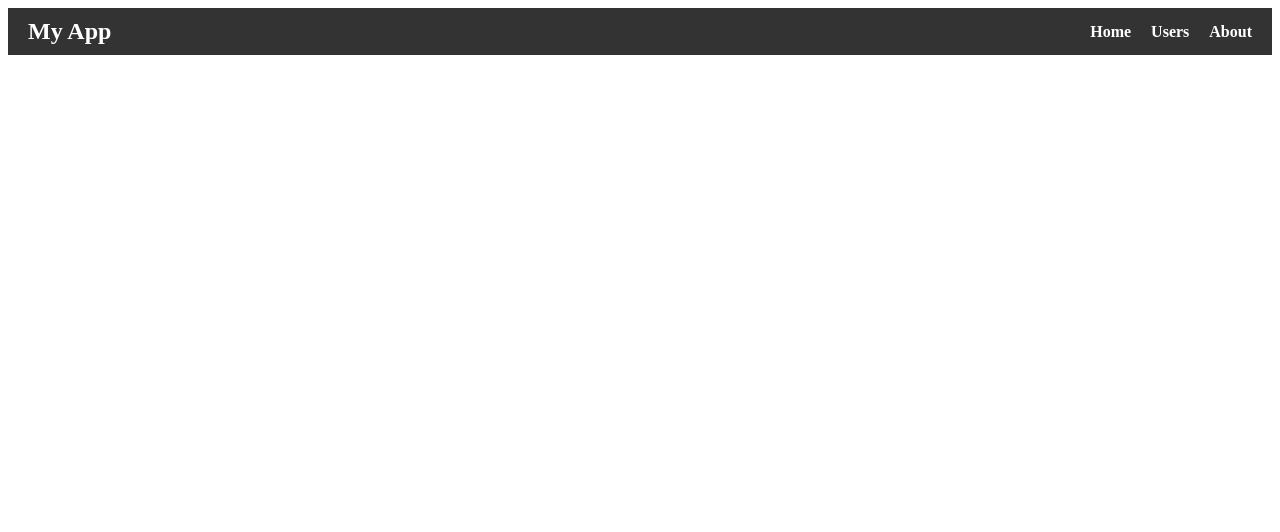
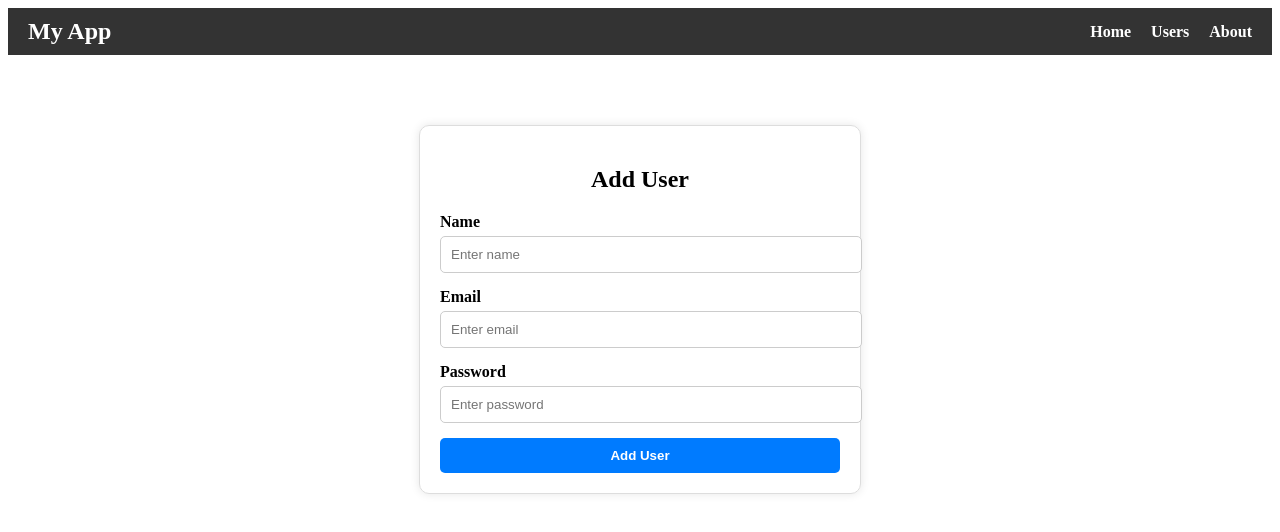
Before and after one commit to dineshcodecrafts/react-learning-app-5, a React (Vite) app: page /AddUser in a window 1280 px wide. Shown: the top 532 px of the page. Built offline with nearby package versions, Linux system fonts and the light colour scheme; what @react-pdf/renderer would draw is missing.

Commit message:
add and show list is working

```diff
--- a/package.json
+++ b/package.json
@@ -15,7 +15,8 @@
     "jspdf": "^3.0.3",
     "react": "^18.3.1",
     "react-dom": "^18.3.1",
-    "react-router-dom": "^7.9.3"
+    "react-router-dom": "^7.9.3",
+    "react-spinners": "^0.17.0"
   },
   "devDependencies": {
     "@eslint/js": "^9.17.0",
--- a/src/App.jsx
+++ b/src/App.jsx
@@ -4,6 +4,7 @@ import Home from "./pages/Home";
 import Users from "./pages/Users";
 import About from "./pages/About";
 import EditData from "./pages/EditData";
+import AddUser from "./pages/AddUser";
 
 function App() {
   return (
@@ -15,6 +16,7 @@ function App() {
           <Route path="/" element={<Home/>} />
           <Route path="/users" element={<Users />} />
           <Route path="/about" element={<About />} />
+          <Route path="/AddUser" element={<AddUser/>} />
           <Route path="/EditData" element={<EditData />} />
           <Route path="/EditData/:id" element={<EditData />} /> {/* ✅ Add this */}
         </Routes>
--- a/src/api/usersApi.js
+++ b/src/api/usersApi.js
@@ -22,3 +22,18 @@ export const deleteUserById = async (id) => {
     });
     return await response.json();
 }
+
+// Add User
+export const addUser = async (userData) => {
+    const response = await fetch(`${API_URL}/store`, {
+        method: "POST",
+        headers: {
+            "Content-Type": "application/json",
+            Authorization: `${Auth_key}`,
+            Accept: "application/json",
+        },
+        body: JSON.stringify(userData),
+    });
+
+    return await response.json();
+};
--- /dev/null
+++ b/src/pages/AddUser.jsx
@@ -0,0 +1,152 @@
+import React, { useState } from "react";
+import { addUser } from "../api/usersApi";
+
+const AddUserForm = () => {
+  const [formData, setFormData] = useState({
+    name: "",
+    email: "",
+    password: "",
+  });
+
+  const [message, setMessage] = useState("");
+
+  const handleChange = (e) => {
+    setFormData({
+      ...formData,
+      [e.target.name]: e.target.value,
+    });
+  };
+
+  const handleSubmit = async (e) => {
+    e.preventDefault();
+    try {
+      const data = await addUser(formData);
+      if (data && !data.errors) {
+        setMessage("✅ User added successfully!");
+        setFormData({ name: "", email: "", password: "" });
+      } else {
+        setMessage("❌ Failed to add user — " + (data.message || ""));
+      }
+    } catch (error) {
+      console.error(error);
+      setMessage("⚠️ Something went wrong");
+    }
+  };
+
+  return (
+    <div
+      style={{
+        maxWidth: "400px",
+        margin: "50px auto",
+        padding: "20px",
+        border: "1px solid #ddd",
+        borderRadius: "10px",
+        boxShadow: "0 0 10px rgba(0,0,0,0.1)",
+      }}
+    >
+      <h2 style={{ textAlign: "center", marginBottom: "20px" }}>Add User</h2>
+
+      <form onSubmit={handleSubmit}>
+        <div style={{ marginBottom: "15px" }}>
+          <label
+            style={{
+              display: "block",
+              marginBottom: "5px",
+              fontWeight: "bold",
+            }}
+          >
+            Name
+          </label>
+          <input
+            type="text"
+            name="name"
+            value={formData.name}
+            onChange={handleChange}
+            placeholder="Enter name"
+            required
+            style={{
+              width: "100%",
+              padding: "10px",
+              border: "1px solid #ccc",
+              borderRadius: "5px",
+            }}
+          />
+        </div>
+
+        <div style={{ marginBottom: "15px" }}>
+          <label
+            style={{
+              display: "block",
+              marginBottom: "5px",
+              fontWeight: "bold",
+            }}
+          >
+            Email
+          </label>
+          <input
+            type="email"
+            name="email"
+            value={formData.email}
+            onChange={handleChange}
+            placeholder="Enter email"
+            required
+            style={{
+              width: "100%",
+              padding: "10px",
+              border: "1px solid #ccc",
+              borderRadius: "5px",
+            }}
+          />
+        </div>
+
+        <div style={{ marginBottom: "15px" }}>
+          <label
+            style={{
+              display: "block",
+              marginBottom: "5px",
+              fontWeight: "bold",
+            }}
+          >
+            Password
+          </label>
+          <input
+            type="password"
+            name="password"
+            value={formData.password}
+            onChange={handleChange}
+            placeholder="Enter password"
+            required
+            style={{
+              width: "100%",
+              padding: "10px",
+              border: "1px solid #ccc",
+              borderRadius: "5px",
+            }}
+          />
+        </div>
+
+        <button
+          type="submit"
+          style={{
+            width: "100%",
+            background: "#007bff",
+            color: "#fff",
+            padding: "10px",
+            border: "none",
+            borderRadius: "5px",
+            cursor: "pointer",
+            fontWeight: "bold",
+          }}
+        >
+          Add User
+        </button>
+      </form>
+
+      {message && (
+        <p style={{ marginTop: "15px", textAlign: "center" }}>{message}</p>
+      )}
+    </div>
+  );
+};
+
+export default AddUserForm;
--- a/src/pages/Users.jsx
+++ b/src/pages/Users.jsx
@@ -3,8 +3,8 @@ import { fetchUsers, deleteUserById } from "../api/usersApi";
 import jsPDF from "jspdf";
 import html2canvas from "html2canvas";
 import { useNavigate } from "react-router-dom";
-
 import ExportPdf from "../components/ExportPdf";
+import ClipLoader from "react-spinners/BarLoader";
 
 const Users = () => {
   const navigate = useNavigate();
@@ -40,106 +40,11 @@ const Users = () => {
   };
 
   const handleAdd = () => {
-    navigate("/AddData/", { state: { method: "add" } });
+    navigate("/AddUser/", { state: { method: "add" } });
   };
 
   const handleEditButton = (item) => {
     navigate(`/EditData/${item.id}`, { state: { ...item, method: "edit" } });
-  };
-
-  // ✅ Function to download PDF for specific user
-  const downloadPDF = async (user) => {
-    const input = pdfRef.current;
-
-    // ✅ Make it off-screen for rendering
-    input.style.position = "absolute";
-    input.style.left = "-9999px";
-    input.style.display = "block";
-
-    // ✅ Add your user content with image + text formatting
-    input.innerHTML = `
-      <div style="
-        width: 595px;  /* A4 width */
-        min-height: 842px;
-        padding: 40px;
-        background: #fff;
-        font-family: 'Arial', sans-serif;
-        color: #333;
-        box-sizing: border-box;
-        border: 1px solid #ddd;
-      ">
-        <h1 style="
-          text-align: center;
-          font-size: 22px;
-          margin-bottom: 30px;
-          color: #2c3e50;
-        ">User Profile</h1>
-
-        <div style="
-          display: flex;
-          align-items: center;
-          margin-bottom: 30px;
-        ">
-          <div style="flex: 0 0 120px; text-align: center;">
-            <img
-              src="${user.image || "https://via.placeholder.com/100"}"
-              alt="Profile Image"
-              style="width: 100px; height: 100px; border-radius: 50%; object-fit: cover; border: 2px solid #007bff;"
-            />
-          </div>
-          <div style="margin-left: 20px; flex: 1;">
-            <p style="font-size: 16px; margin: 5px 0;"><strong>Name:</strong> ${user.name}</p>
-            <p style="font-size: 16px; margin: 5px 0;"><strong>Email:</strong> ${user.email}</p>
-            <p style="font-size: 16px; margin: 5px 0;"><strong>Role:</strong> ${user.role || "User"}</p>
-          </div>
-        </div>
-
-        <table style="width: 100%; border-collapse: collapse; font-size: 14px;">
-          <tr style="background: #f8f9fa;">
-            <td style="padding: 10px; font-weight: bold;">Joined:</td>
-            <td style="padding: 10px;">${user.joined || "N/A"}</td>
-          </tr>
-          <tr>
-            <td style="padding: 10px; font-weight: bold;">Status:</td>
-            <td style="padding: 10px;">${user.status || "Active"}</td>
-          </tr>
-        </table>
-
-        <div style="
-          margin-top: 40px;
-          text-align: center;
-          color: #888;
-          font-size: 12px;
-        ">
-          <em>Generated on ${new Date().toLocaleString()}</em>
-        </div>
-      </div>
-    `;
-
-    // ✅ Wait for DOM rendering
-    await new Promise((r) => setTimeout(r, 300));
-
-    // ✅ Convert to canvas
-    const canvas = await html2canvas(input, {
-      scale: 2,
-      useCORS: true,
-      backgroundColor: "#ffffff",
-    });
-
-    const imgData = canvas.toDataURL("image/jpeg", 1.0);
-    const pdf = new jsPDF("p", "mm", "a4");
-
-    const pdfWidth = pdf.internal.pageSize.getWidth();
-    const pdfHeight = (canvas.height * pdfWidth) / canvas.width;
-
-    // ✅ Add image to PDF
-    pdf.addImage(imgData, "JPEG", 0, 0, pdfWidth, pdfHeight);
-
-    // ✅ Save with user name
-    pdf.save(`${user.name}_Profile.pdf`);
-
-    // ✅ Hide it again
-    input.style.display = "none";
   };
 
 
@@ -175,7 +80,17 @@ const Users = () => {
         <tbody>
           {loading ? (
             <tr>
-              <td colSpan="3" style={{ textAlign: "center" }}>Loading...</td>
+              <td colSpan="3" style={{ textAlign: "center" }}>
+                <center>
+                <ClipLoader
+                  color="#3498db"
+                  loading={loading}
+                  size={60}
+                  aria-label="Loading Spinner"
+                />
+                </center>
+
+              </td>
             </tr>
           ) : (
             Array.isArray(items) &&
@@ -186,20 +101,6 @@ const Users = () => {
                 <td>
                   <button onClick={() => handleEditButton(item)}>Edit</button>
                   <button onClick={() => handleDeleteButton(item.id)}>Delete</button>
-                  <button
-                    onClick={() => downloadPDF(item)}
-                    style={{
-                      background: "#007bff",
-                      color: "white",
-                      padding: "6px 12px",
-                      border: "none",
-                      borderRadius: "6px",
-                      cursor: "pointer",
-                      marginLeft: "5px",
-                    }}
-                  >
-                    Export PDF
-                  </button>
                 </td>
                 <td><ExportPdf user={item} />  {/* 👈 Pass user data here */}</td>
               </tr>
@@ -208,8 +109,6 @@ const Users = () => {
         </tbody>
       </table>
 
-      {/* Hidden div used to generate PDF content */}
-      <div ref={pdfRef} style={{ display: "none" }}></div>
     </div>
   );
 };
```
Also changed, not shown: 2 other files (tests, documents, lock files or other folders).
